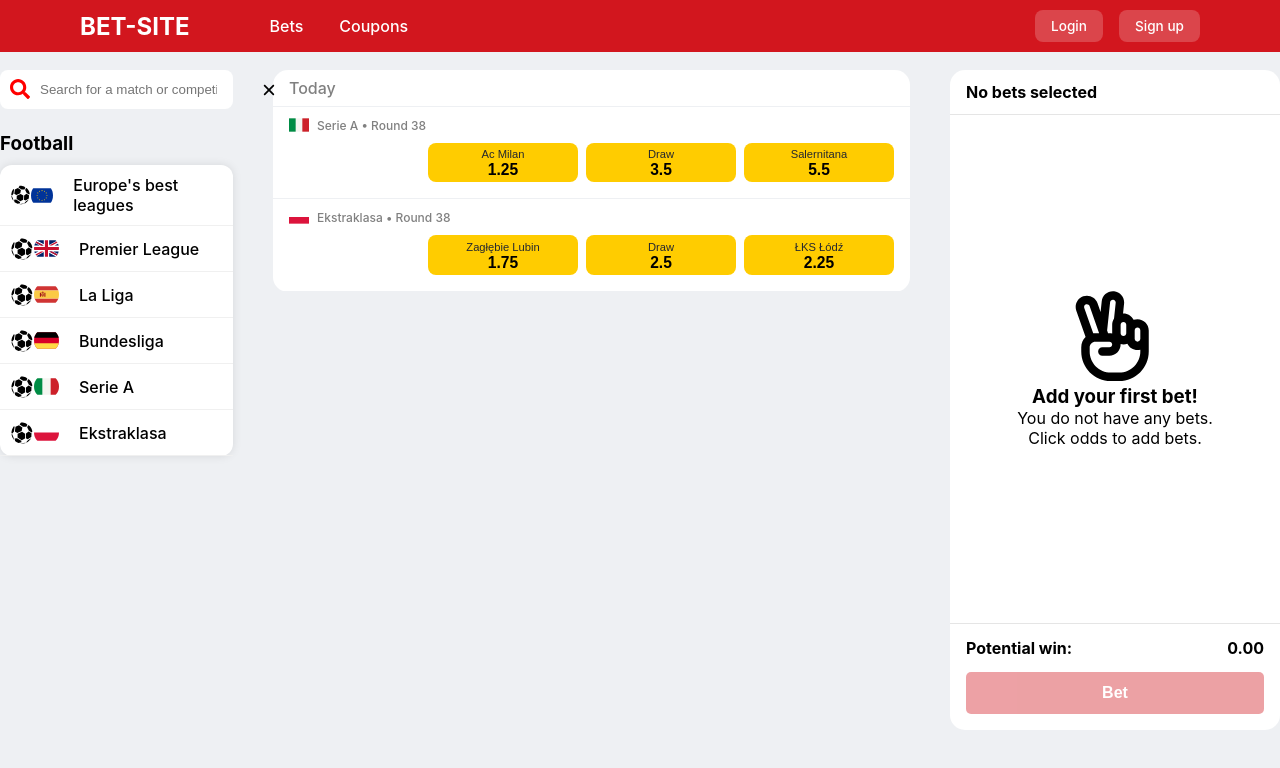
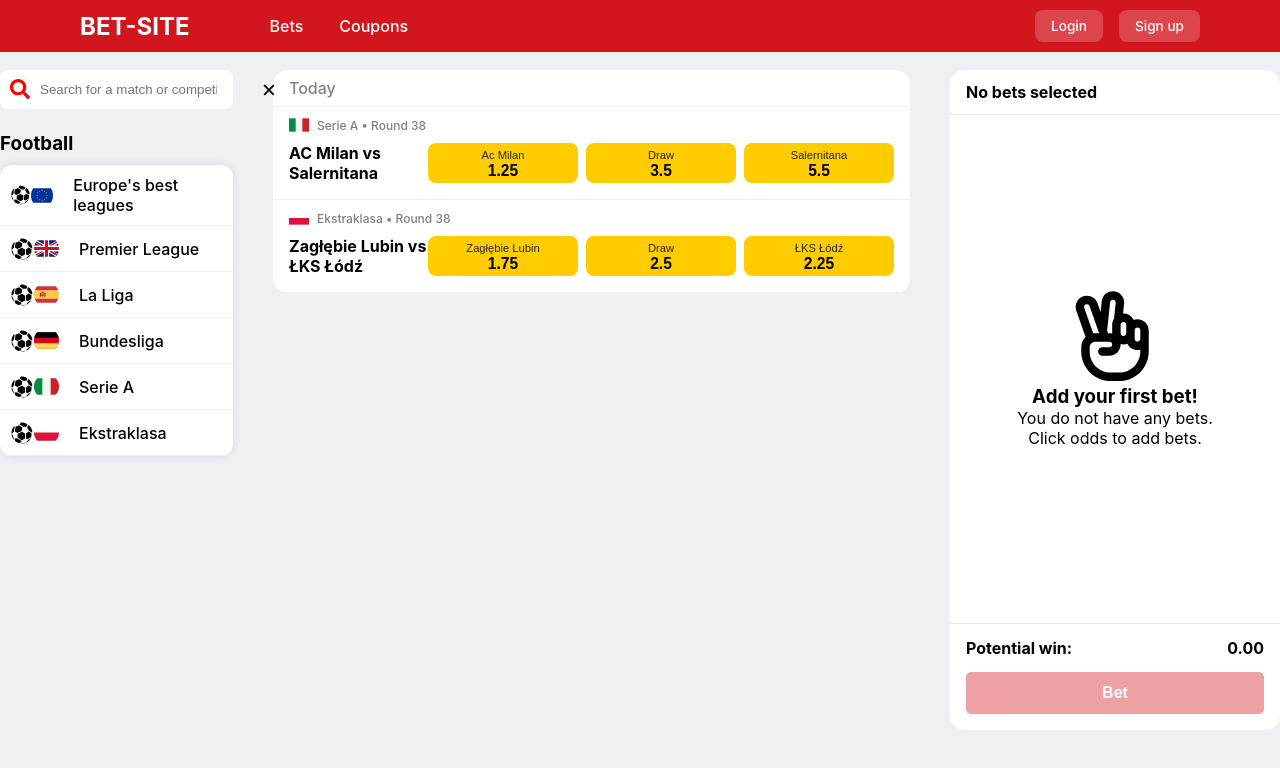
Before and after one commit to M3MONs/bet-simulator, a React (Create React App) app in the folder client/: page / in a window 1280 px wide. Shown: the top 768 px of the page. Built offline with nearby package versions, Linux system fonts and the light colour scheme.

Commit message:
feat: Update BetButton component to handle click events

```diff
--- a/client/src/components/atoms/BetButton.tsx
+++ b/client/src/components/atoms/BetButton.tsx
@@ -1,8 +1,10 @@
 import styled from "styled-components";
 
 type BetButtonProps = {
-    result?: string;
-    odd?: number;
+    result: string;
+    odd: number;
+    keyProp: number;
+    handleClick: (keyProp: number) => void;
 };
 
 const BetButtonWrapper = styled.button`
@@ -24,9 +26,9 @@ const BetButtonWrapper = styled.button`
     }
 `;
 
-const BetButton = ({ result, odd }: BetButtonProps) => {
+const BetButton = ({ result, odd, keyProp, handleClick }: BetButtonProps) => {
     return (
-        <BetButtonWrapper>
+        <BetButtonWrapper onClick={() => handleClick(keyProp)}>
             <text>{result}</text>
             <h3>{odd}</h3>
         </BetButtonWrapper>
--- a/client/src/components/molecules/SportCompetitionsListItem/SportCompetitionsListItem.tsx
+++ b/client/src/components/molecules/SportCompetitionsListItem/SportCompetitionsListItem.tsx
@@ -5,18 +5,36 @@ import {
     ListItemHead,
     ListItemWrapper,
 } from "./SportCompetitionsListItem.style";
+import { useBettingContext } from "src/context/BettingSlipContext";
 
 type SportCompetitionsListItemProps = {
+    match: {
+        event: number;
         head: string;
-    match: string;
+        teams: string;
         flag: JSX.Element;
         odds: {
             result: string;
             odd: number;
         }[];
     };
+};
 
-const SportCompetitionsListItem = ({ head, match, odds, flag }: SportCompetitionsListItemProps) => {
+const SportCompetitionsListItem = ({ match }: SportCompetitionsListItemProps) => {
+    const { head, flag, odds, teams, event } = match;
+    const { addBet } = useBettingContext();
+
+    const handleBetButton = (key: number) => {
+        const selectedBet = {
+            event: event,
+            bet: key,
+            odd: odds[key].odd,
+            pick: odds[key].result,
+            teams: teams,
+        };
+        addBet(selectedBet);
+    };
+
     return (
         <ListItemWrapper>
             <ListItemHead>
@@ -24,10 +42,16 @@ const SportCompetitionsListItem = ({ head, match, odds, flag }: SportCompetition
                 {head}
             </ListItemHead>
             <ListItemBody>
-                <h4>{match}</h4>
+                <h4>{teams}</h4>
                 <ListItemBodyButtons>
                     {odds.map((odd, index) => (
-                        <BetButton result={odd.result} odd={odd.odd} key={index} />
+                        <BetButton
+                            result={odd.result}
+                            odd={odd.odd}
+                            key={index}
+                            keyProp={index}
+                            handleClick={handleBetButton}
+                        />
                     ))}
                 </ListItemBodyButtons>
             </ListItemBody>
--- a/client/src/components/organisms/SportsCompetitions/SportsCompetitions.tsx
+++ b/client/src/components/organisms/SportsCompetitions/SportsCompetitions.tsx
@@ -8,13 +8,7 @@ const SportsCompetitions = () => {
         <SportsCompetitionsWrapper>
             <SportCompetitionsList date='Today'>
                 {matches.map((match, index) => (
-                    <SportCompetitionsListItem
-                        head={match.head}
-                        match={match.match}
-                        odds={match.odds}
-                        flag={match.flag}
-                        key={index}
-                    />
+                    <SportCompetitionsListItem match={match} key={index} />
                 ))}
             </SportCompetitionsList>
         </SportsCompetitionsWrapper>
```
Lines whose indentation alone changed are shown as unchanged.
